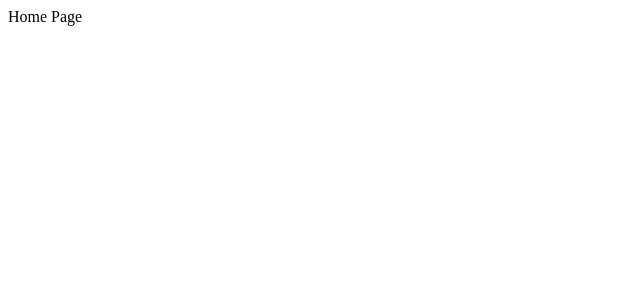
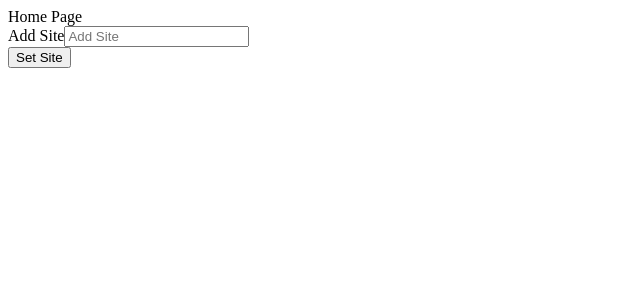
Before and after one commit to ChibiKev/WebViewer, a React (Create React App) app in the folder client/: page / in a window 1280 px wide. Shown: the top 300 px of the page, without its empty margins (0-640 px from the left). Built offline with nearby package versions, Linux system fonts and the light colour scheme.

Commit message:
Added Forms

```diff
--- a/client/src/App.js
+++ b/client/src/App.js
@@ -1,4 +1,4 @@
-import React, { Suspense, lazy } from 'react';
+import { Suspense, lazy, useState } from 'react';
 import {
   BrowserRouter as Router,
   Switch,
@@ -6,20 +6,24 @@ import {
 } from 'react-router-dom';
 import './App.css';
 
-const Home = lazy(() => import('./components/MainPages/Home/Home'));
+const Home = lazy(() => import('./components/Home/Home'));
 
-class App extends React.Component {
-  render() {
+const App = () => {
+  const [site, setSite] = useState([])
+
+  const addSite = (site) => {
+    setSite(site);
+  }
+
   return (
     <Router>
       <Suspense fallback={<div>Loading...</div>}>
         <Switch>
-            <Route exact path="/" component={Home} />
+          <Route exact path="/" render={() => <Home onAdd={addSite}/> } />
         </Switch>
       </Suspense>
     </Router>
   );
 }
-}
 
 export default App;
--- /dev/null
+++ b/client/src/components/Home/Home.js
@@ -0,0 +1,37 @@
+import { useState } from 'react';
+import './Home.css';
+
+const Home = ({onAdd}) => {
+  const [text, setText] = useState('');
+
+  const onSubmit = (e) => {
+    e.preventDefault();
+    if (!text) {
+      alert('Please Add A Site');
+      return;
+    }
+    onAdd({ text });
+    setText('');
+  }
+
+  return (
+    <>
+      Home Page
+      <form onSubmit={onSubmit}>
+        <div className='form-control'>
+          <label>Add Site</label>
+          <input
+            type='text'
+            placeholder='Add Site'
+            value={text}
+            onChange={(e) => setText(e.target.value)}
+          />
+        </div>
+
+        <input type='submit' value='Set Site' className='btn btn-block' />
+      </form>
+    </>
+  );
+}
+
+export default Home;
--- a/client/src/components/MainPages/Home/Home.js
+++ /dev/null
@@ -1,13 +0,0 @@
-import React from 'react';
-
-import './Home.css';
-
-export default class Home extends React.Component {
-  render(){
-    return (
-      <>
-        Home Page
-      </>
-    );
-  }
-}
```
Also changed, not shown: client/src/components/Home/Home.css (added), client/src/components/Scalp.js (renamed from client/src/components/MainPages/Home/Scalp.js). Lines whose indentation alone changed are shown as unchanged.
